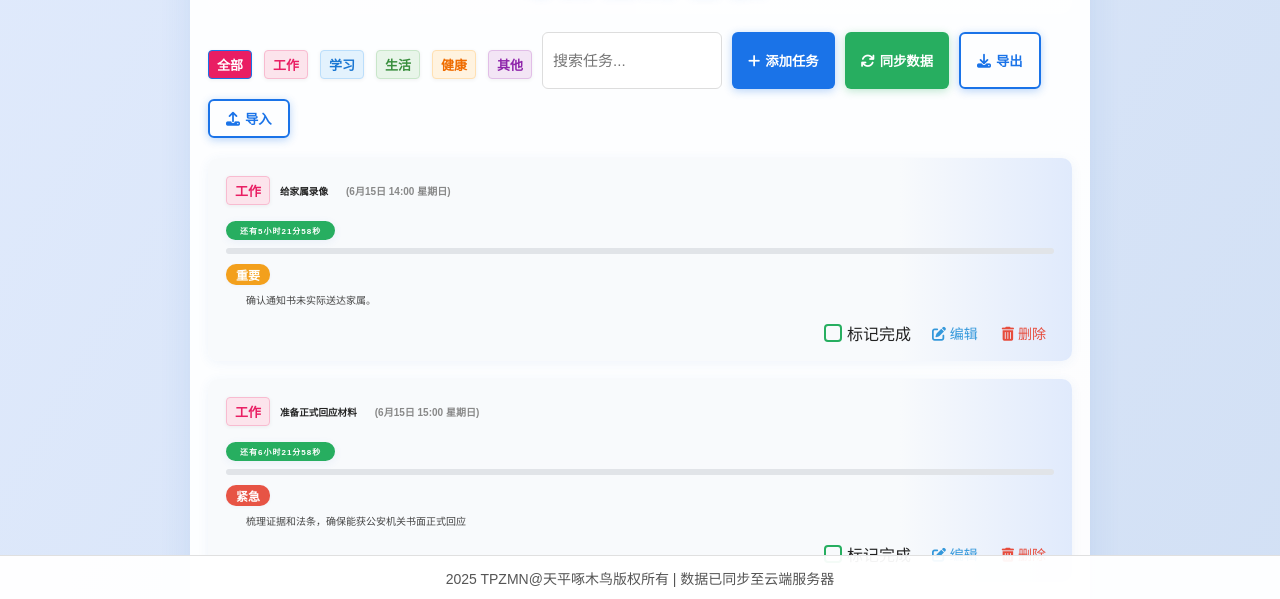
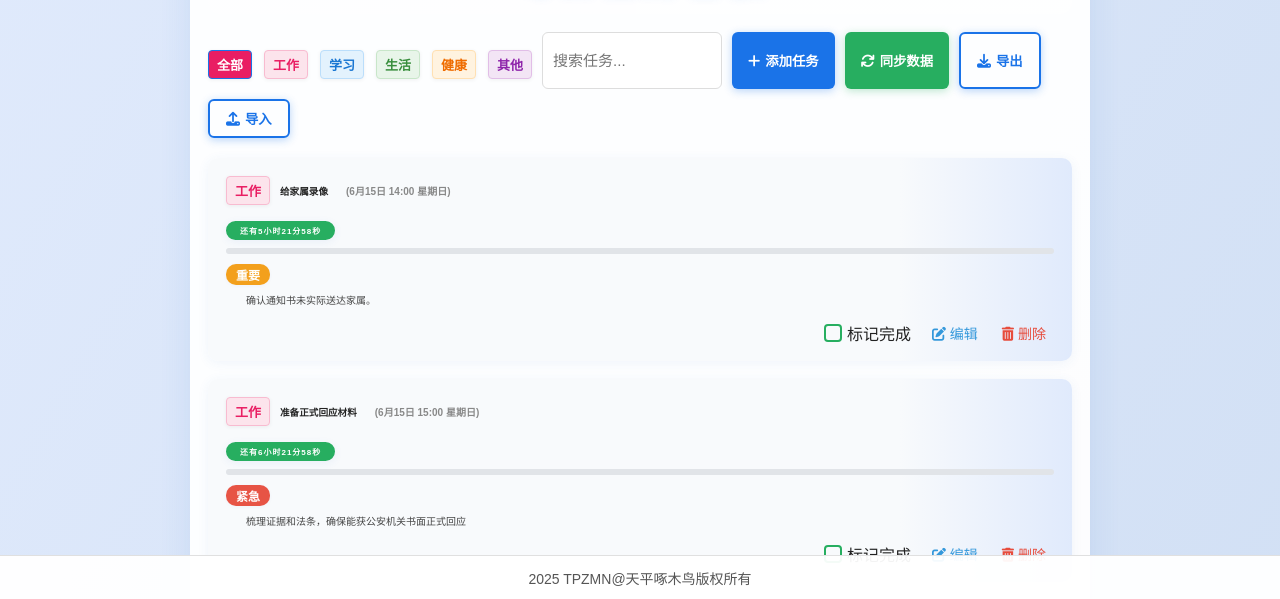
Before and after one commit to myphone108/myphone108.github.io, a plain HTML site: page tool/daily board.html in a window 1280 px wide. Shown: the part 200-799 px from the top of the page. Drawn offline with Linux system fonts and the light colour scheme.

Commit message:
解决晕倒冗余字符问题
解决晕倒冗余字符问题

```diff
--- a/tool/daily board.html
+++ b/tool/daily board.html
@@ -664,7 +664,7 @@ var _hmt = _hmt || [];
 
     <!-- 页脚 -->
     <footer>
-        2025 TPZMN@天平啄木鸟版权所有 | 数据已同步至云端服务器
+        2025 TPZMN@天平啄木鸟版权所有
     </footer>
 
     <!-- 添加/编辑任务的模态框 -->
```
